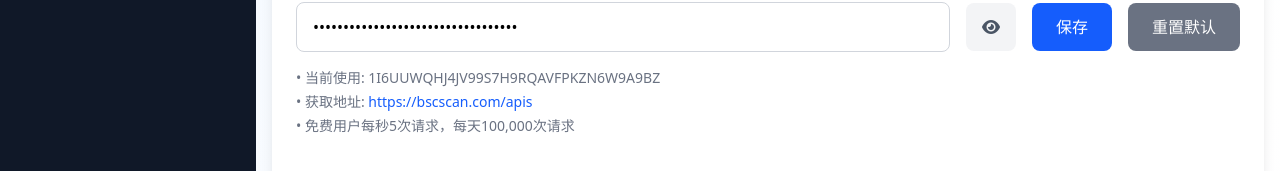
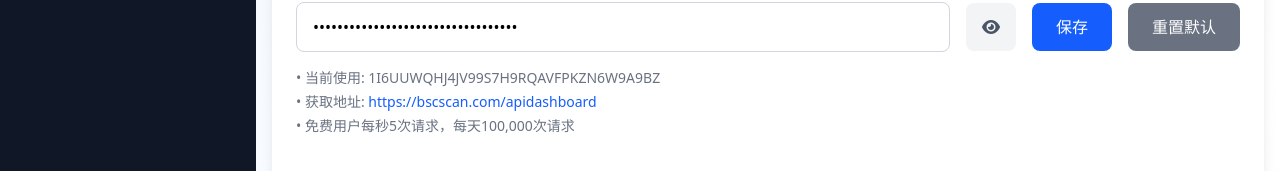
Before and after one commit to lazyeo/bn-alpha-tools, a Vue app: page /settings in a window 1280 px wide. Shown: the part 321-492 px from the top of the page. Built offline with nearby package versions, Linux system fonts and the light colour scheme.

Commit message:
🔧 修正BSCScan API申请地址 - 统一更新为正确地址: https://bscscan.com/apidashboard

```diff
--- a/src/views/AddressManager.vue
+++ b/src/views/AddressManager.vue
@@ -91,7 +91,7 @@
               关于API密钥
             </h4>
             <ul class="text-xs text-blue-700 space-y-1">
-              <li>• 免费API密钥：访问 <a href="https://bscscan.com/apis" target="_blank" class="underline">BSCScan API</a> 免费注册获取</li>
+                              <li>• 免费API密钥：访问 <a href="https://bscscan.com/apidashboard" target="_blank" class="underline">BSCScan API</a> 免费注册获取</li>
               <li>• 默认密钥：如不设置，将使用内置的公共API密钥</li>
               <li>• 查询限制：个人API密钥通常有更高的查询频率限制</li>
               <li>• 数据安全：API密钥仅保存在本地浏览器，不会上传到服务器</li>
--- a/src/views/Settings.vue
+++ b/src/views/Settings.vue
@@ -69,7 +69,7 @@
             </div>
             <div class="text-sm text-gray-500 space-y-1">
               <p>• 当前使用: {{ currentBscApiKey || '默认密钥' }}</p>
-              <p>• 获取地址: <a href="https://bscscan.com/apis" target="_blank" class="text-blue-600 hover:underline">https://bscscan.com/apis</a></p>
+                              <p>• 获取地址: <a href="https://bscscan.com/apidashboard" target="_blank" class="text-blue-600 hover:underline">https://bscscan.com/apidashboard</a></p>
               <p>• 免费用户每秒5次请求，每天100,000次请求</p>
             </div>
           </div>
```
Also changed, not shown: 1 other file (tests, documents, lock files or other folders).
